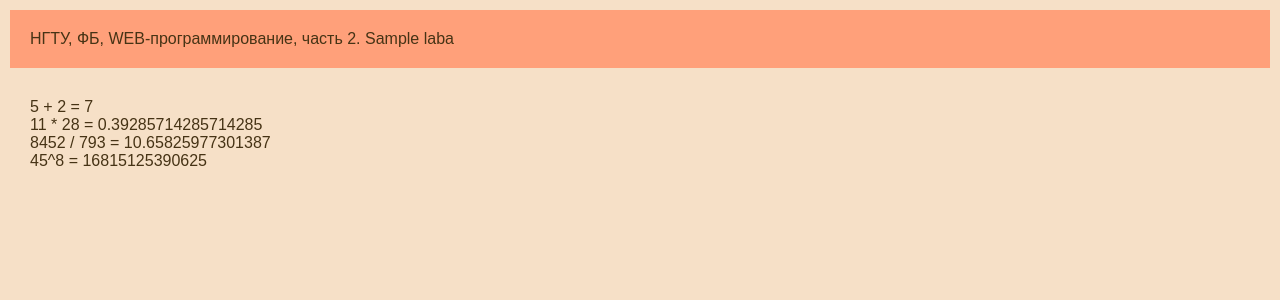
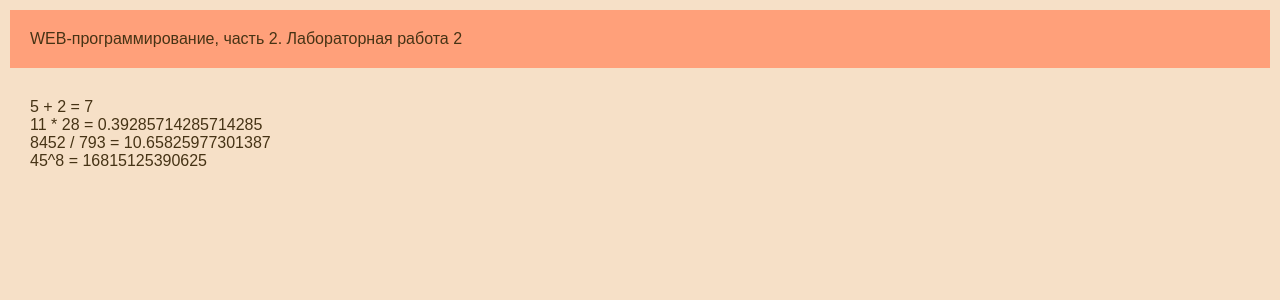
Before and after one commit to kisses-noo/webprogramming-labs-2, a Flask app: template templates/example.html in a window 1280 px wide. Shown: the top 300 px of the page. Run offline with Flask 3, Linux system fonts and the light colour scheme; the template is opened without the code that fills it: most values are stand-ins (such as "Sample title", 1, 10 or a date in 2020).

Commit message:
Условия в шаблоне

```diff
--- a/templates/example.html
+++ b/templates/example.html
@@ -3,13 +3,13 @@
     <head>
         <meta charset="UTF-8">
         <meta name="viewport" content="width=device-width, initial-scale=1.0">
-        <title>{{ name }}. {{ laba }}</title>
+        <title>{% if name %} {{ name }}{% else %}Анонимус{% endif %}. {% if laba %}Лабораторная работа 2{% endif %}</title>
         <link rel="stylesheet" href="{{ url_for('static', filename='main.css')}}">
 
     </head>
     <body>
         <header>
-            НГТУ, ФБ, WEB-программирование, часть 2. {{ laba }}
+            WEB-программирование, часть 2. {% if laba %}Лабораторная работа 2{% endif %}
         </header>
 
         <main>
@@ -20,7 +20,11 @@
         </main>
 
         <footer>
-            &copy; {{ name }}, {{ group }}, {{ course }}, 2024
+            &copy;
+            {% if name %}{{ name }}{% else %}Анонимус{% endif %},
+            {% if group %}{{ group }}{% else %}XXX-00{% endif %},
+            {% if course %}{{ course }}{% else %}? курс{% endif %},
+            2024
         </footer>
     </body>
 </html>
```
